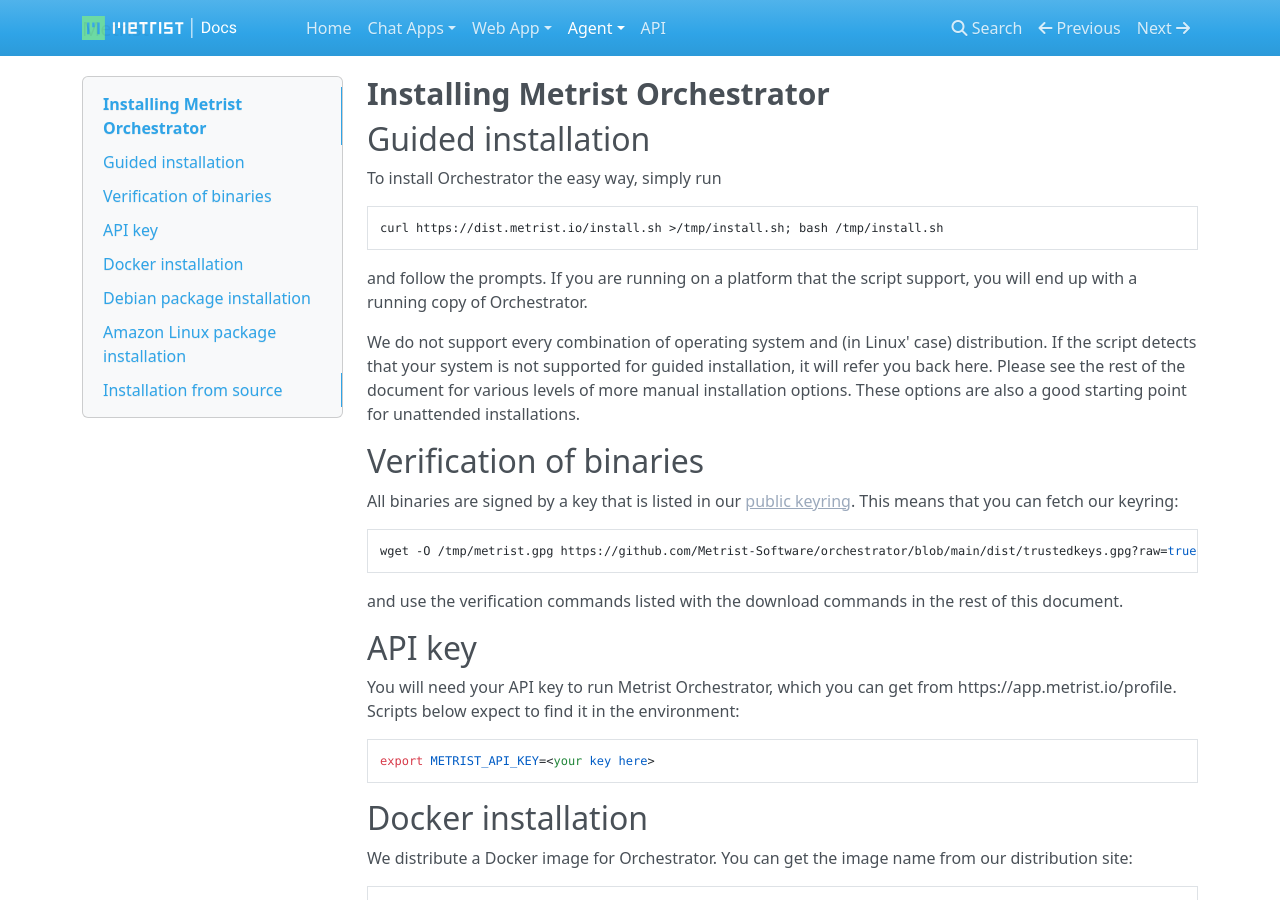
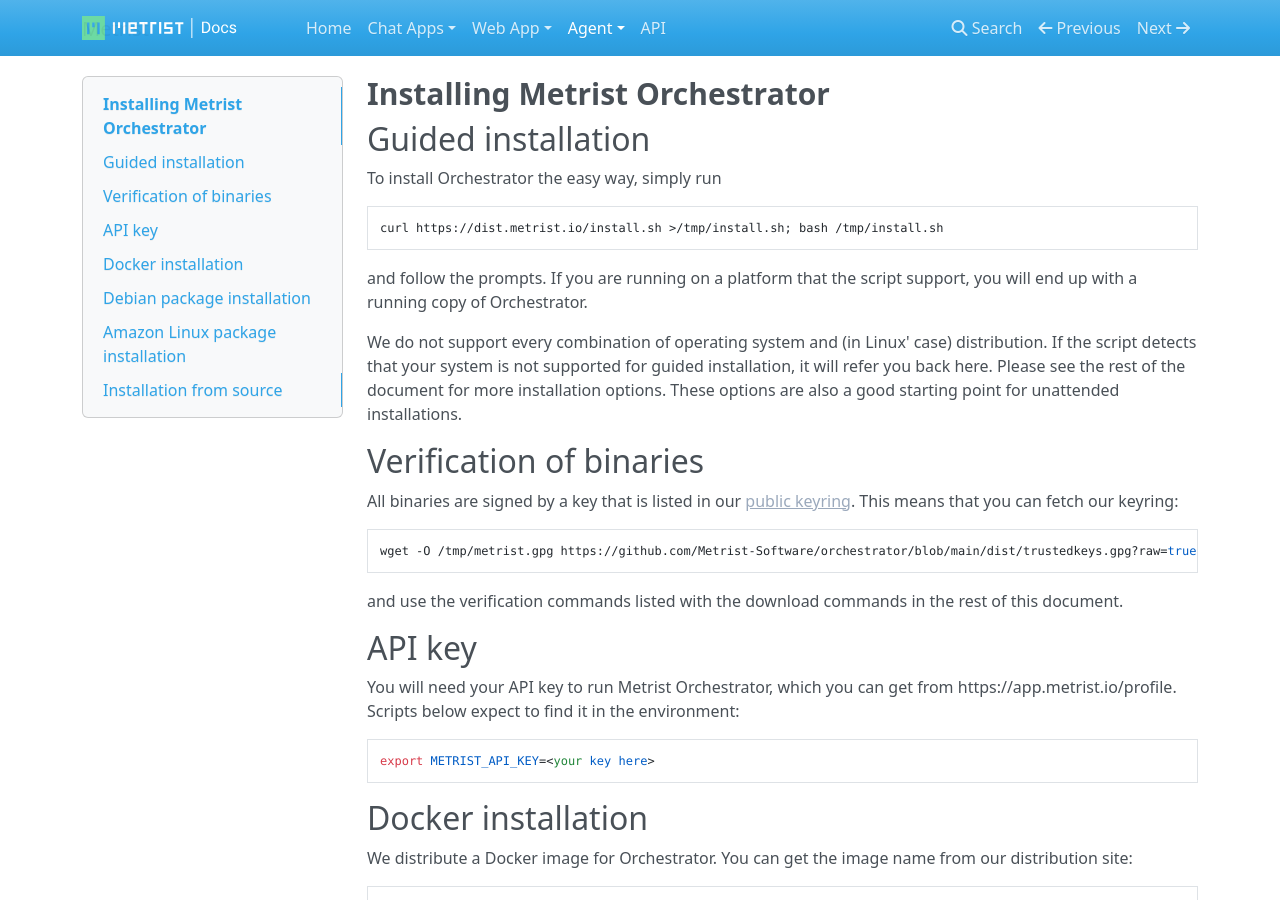
Before and after one commit to Metrist-Software/product-docs, an MkDocs documentation site: the page built from docs/orchestrator-installation.md, in a window 1280 px wide and 900 px high. Built offline with MkDocs 1.6.1, drawn with Linux system fonts in a browser that asks for light colours; nearby versions of some CDN libraries.

Commit message:
Grammatical improvement

```diff
--- a/docs/orchestrator-installation.md
+++ b/docs/orchestrator-installation.md
@@ -10,8 +10,7 @@ and follow the prompts. If you are running on a platform that the script support
 Orchestrator.
 
 We do not support every combination of operating system and (in Linux' case) distribution. If the script detects that your
-system is not supported for guided installation, it will refer you back here. Please see the rest of the document for
-various levels of more manual installation options. These options are also a good starting point for unattended
+system is not supported for guided installation, it will refer you back here. Please see the rest of the document for more installation options. These options are also a good starting point for unattended
 installations.
 
 ## Verification of binaries
```
